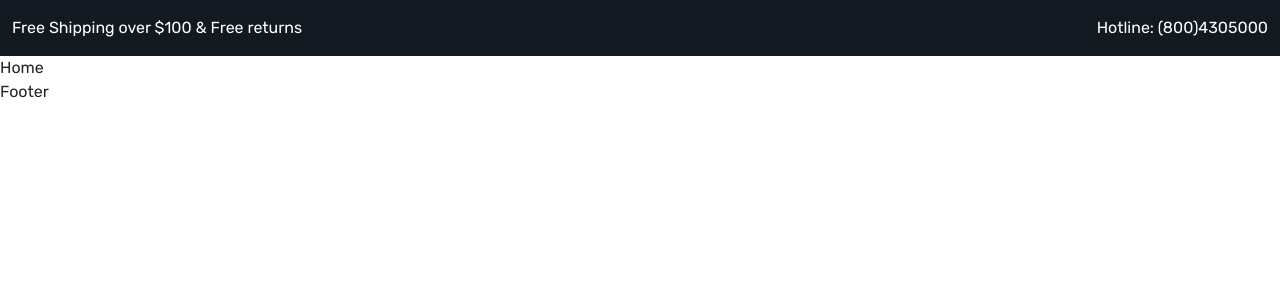
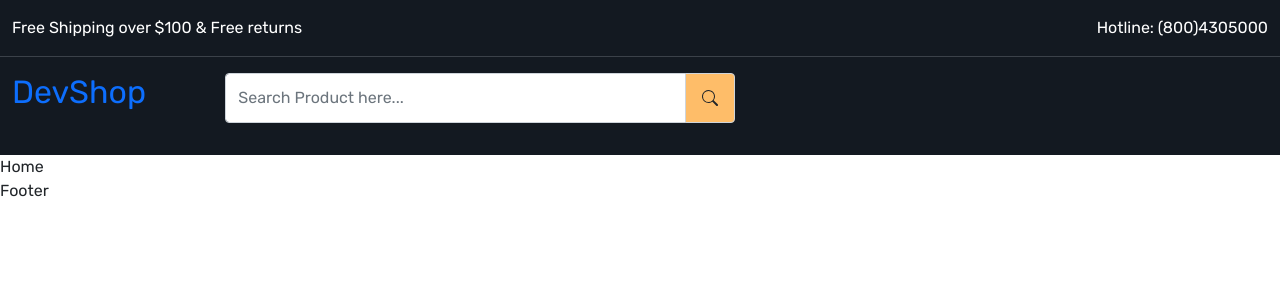
Before and after one commit to Seyba/Ecom-frontend, a React (Create React App) app: page / in a window 1280 px wide. Shown: the top 300 px of the page. Built offline with nearby package versions, Linux system fonts and the light colour scheme.

Commit message:
header search bar added

```diff
--- a/src/App.css
+++ b/src/App.css
@@ -5,6 +5,8 @@
 }
 :root {
   --color-131921: #131921;
+  --color-3b4149: #3b4149;
+  --color-febd69: #febd69;
 }
 body {
   font-family: 'Rubik', sans-serif;
@@ -14,9 +16,20 @@ a {
   text-decoration: none;
   display: inline-block;
 }
+.form-control:focus {
+  box-shadow: none;
+  border-color: inherit;
+}
 
 /**  =========== Header Section Starts ================= */
 .header-top-strip {
   background-color: var(--color-131921);
+  border-bottom: 1px solid var(--color-3b4149);
+}
+.header-upper {
+  background-color: var(--color-131921);
+}
+.header-upper .input-group-text {
+  background-color: var(--color-febd69);
 }
 /**  =========== Header Section Ends ================= */
--- a/src/components/Header.js
+++ b/src/components/Header.js
@@ -1,5 +1,6 @@
 import React from 'react'
 import { NavLink, Link } from 'react-router-dom'
+import { BsSearch } from 'react-icons/bs'
 
 export default function Header() {
   return (
@@ -21,6 +22,32 @@ export default function Header() {
           </div>
         </div>
       </header>
+      <header className="header-upper py-3">
+        <div className="container-xxl">
+          <div className="row">
+            <div className="col-2">
+              <h2><Link>DevShop </Link></h2>
+            </div>
+            <div className="col-5">
+              <div className="input-group mb-3">
+                  <input
+                    type="text"
+                    className="form-control py-2"
+                    placeholder="Search Product here..."
+                    aria-label="Search Product here..."
+                    aria-describedby="basic-addon2"
+                  />
+                <span className="input-group-text p-3" id="basic-addon2">
+                  <BsSearch className="fs-6"/>
+                </span>
+              </div>
+            </div>
+            <div className="col-5">
+
+            </div>
+          </div>
+        </div>
+      </header>
     </>
   )
 }
```
